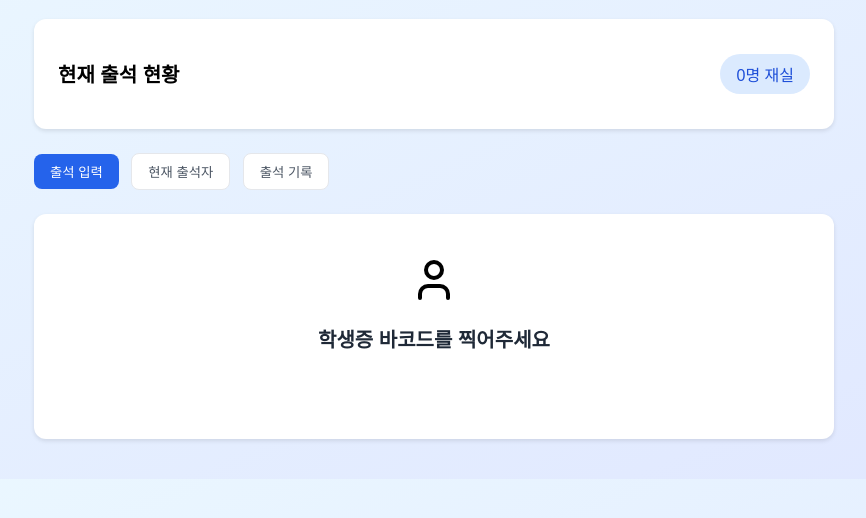
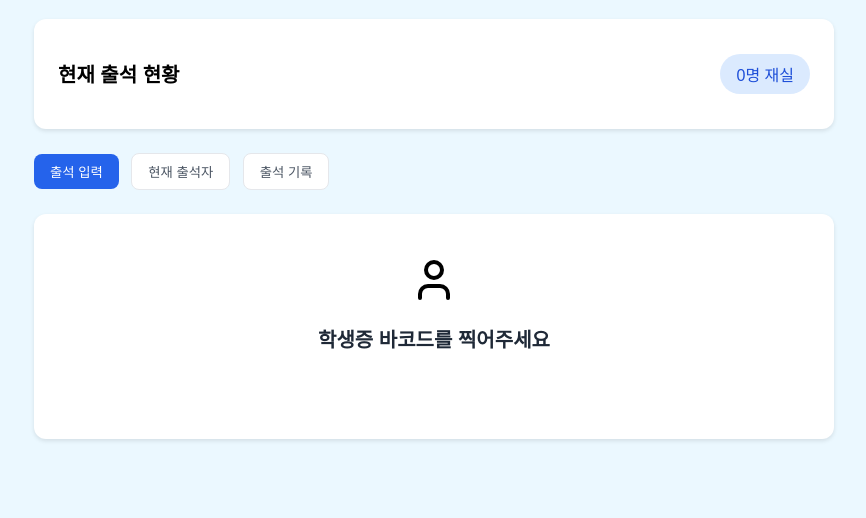
Before and after one commit to pjw070823/attendance, a plain HTML site: page index.html in a window 1280 px wide. Shown: the part 86-604 px from the top of the page, without its empty margins (206-1072 px from the left). Drawn offline with Linux system fonts and the light colour scheme; no server answers.

Commit message:
Update index.html

```diff
--- a/index.html
+++ b/index.html
@@ -8,7 +8,7 @@
   <style>
     body {
       font-family: sans-serif;
-      background: linear-gradient(to bottom right, #ebf8ff, #e0e7ff);
+      background: #ebf8ff;
       margin: 0;
       padding: 1rem;
     }
```
